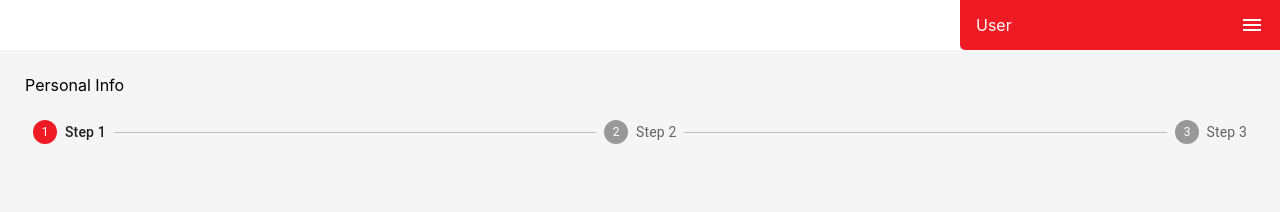
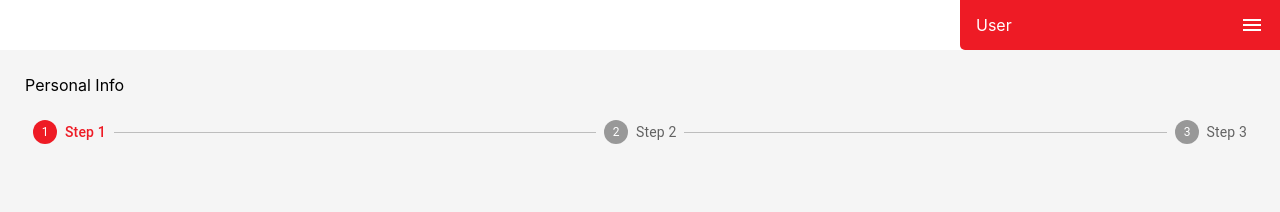
Before and after one commit to loop-infinitly94/rakbank-assessment, a React (Create React App) app: page / in a window 1280 px wide. Shown: the top 212 px of the page. Built offline with nearby package versions, Linux system fonts and the light colour scheme.

Commit message:
+ghpages

```diff
--- a/src/components/stepper/Stepper.css
+++ b/src/components/stepper/Stepper.css
@@ -34,7 +34,7 @@
     flex-direction: column;
 }
 
-.css-1u4zpwo-MuiSvgIcon-root-MuiStepIcon-root.Mui-completed,
-.css-1u4zpwo-MuiSvgIcon-root-MuiStepIcon-root.Mui-active {
+.Mui-completed,
+.Mui-active {
     color: #EE1B25 !important
 }
```
